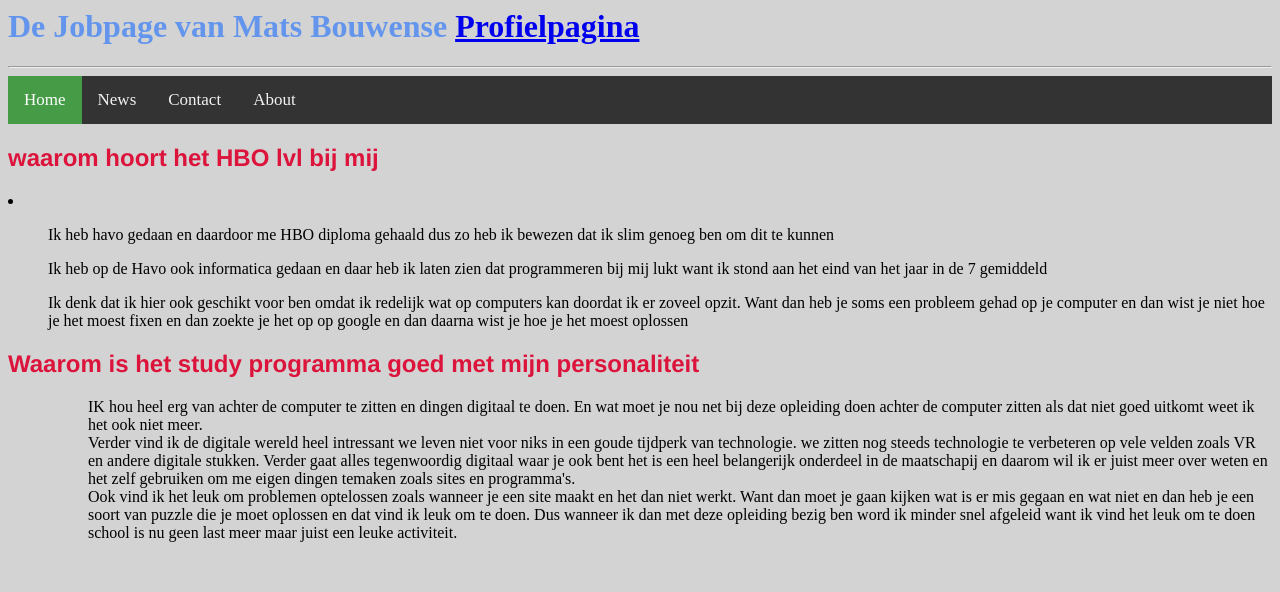
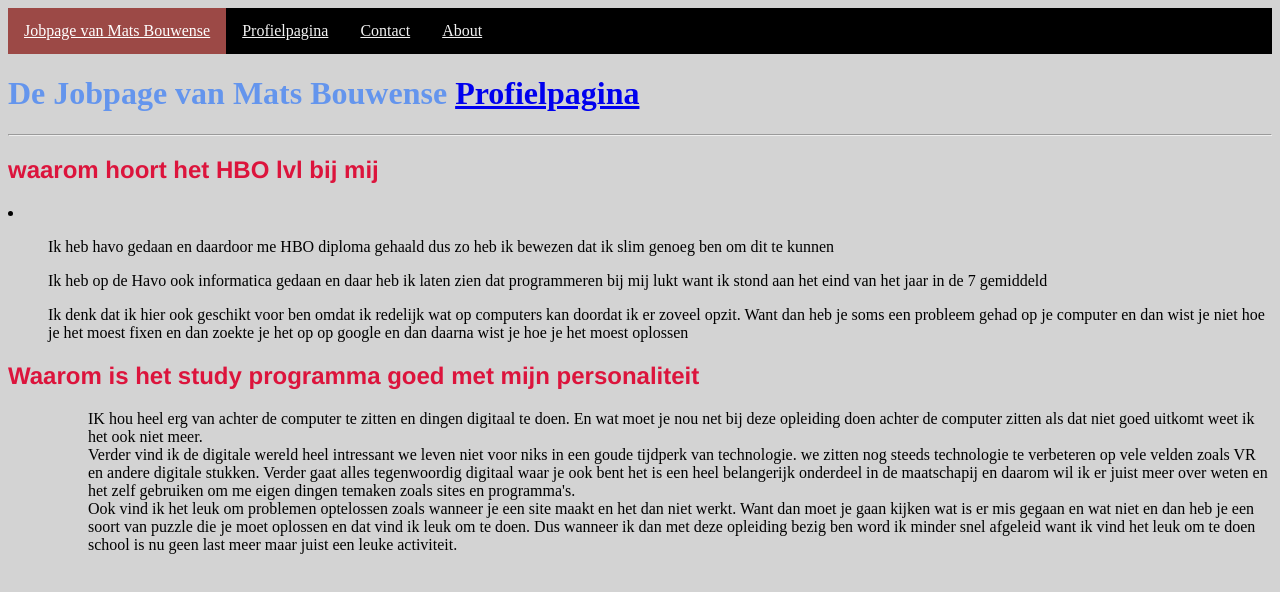
Before and after one commit to MatsBNL/MatsBNL.github.io, a plain HTML site: page README.html in a window 1280 px wide. Drawn offline with Linux system fonts and the light colour scheme.

Commit message:
initial commit

```diff
--- a/README.html
+++ b/README.html
@@ -6,45 +6,45 @@
     body {
         background-color:lightgrey;
     }
-    .topnav {
+    .Harry {
   overflow: hidden;
-  background-color: #333;
+  background-color: rgb(0, 0, 0);
 }
 
-.topnav a {
+.Harry a {
   float: left;
   color: #f2f2f2;
   text-align: center;
   padding: 14px 16px;
-  text-decoration: none;
-  font-size: 17px;
+
+
 }
 
-.topnav a:hover {
+.Harry a:hover {
   background-color: #ddd;
   color: black;
 }
 
-.topnav a.active {
-  background-color: #469c46;
-  color: white;
+.Harry a.active {
+  background-color: #9c4946;
+  color: rgb(255, 255, 255);
 }
 
 </style>
 <title> De jobpage van Mats Bouwense </title>
 <header>
-
+    <div class="Harry">
+        <a class="active" href="https://matsbnl.github.io/README.html">Jobpage van Mats Bouwense</a>
+        <a href="https://matsbnl.github.io/README2.html">Profielpagina</a>
+        <a href="#contact">Contact</a>
+        <a href="#about">About</a>
+      </div>
 <h1 style= "color: cornflowerblue;"> De Jobpage van Mats Bouwense  <a href= https://matsbnl.github.io/README2.html>Profielpagina</a> </h1>
 <hr>
 </header>
 
 <body>
-    <div class="topnav">
-        <a class="active" href="#home">Home</a>
-        <a href="#news">News</a>
-        <a href="#contact">Contact</a>
-        <a href="#about">About</a>
-      </div>
+
 <h2>waarom hoort het HBO lvl bij mij </h2>
 <li>
     <ol>Ik heb havo gedaan en daardoor me HBO diploma gehaald dus zo heb ik bewezen dat ik slim genoeg ben om dit te kunnen</ol>
```
